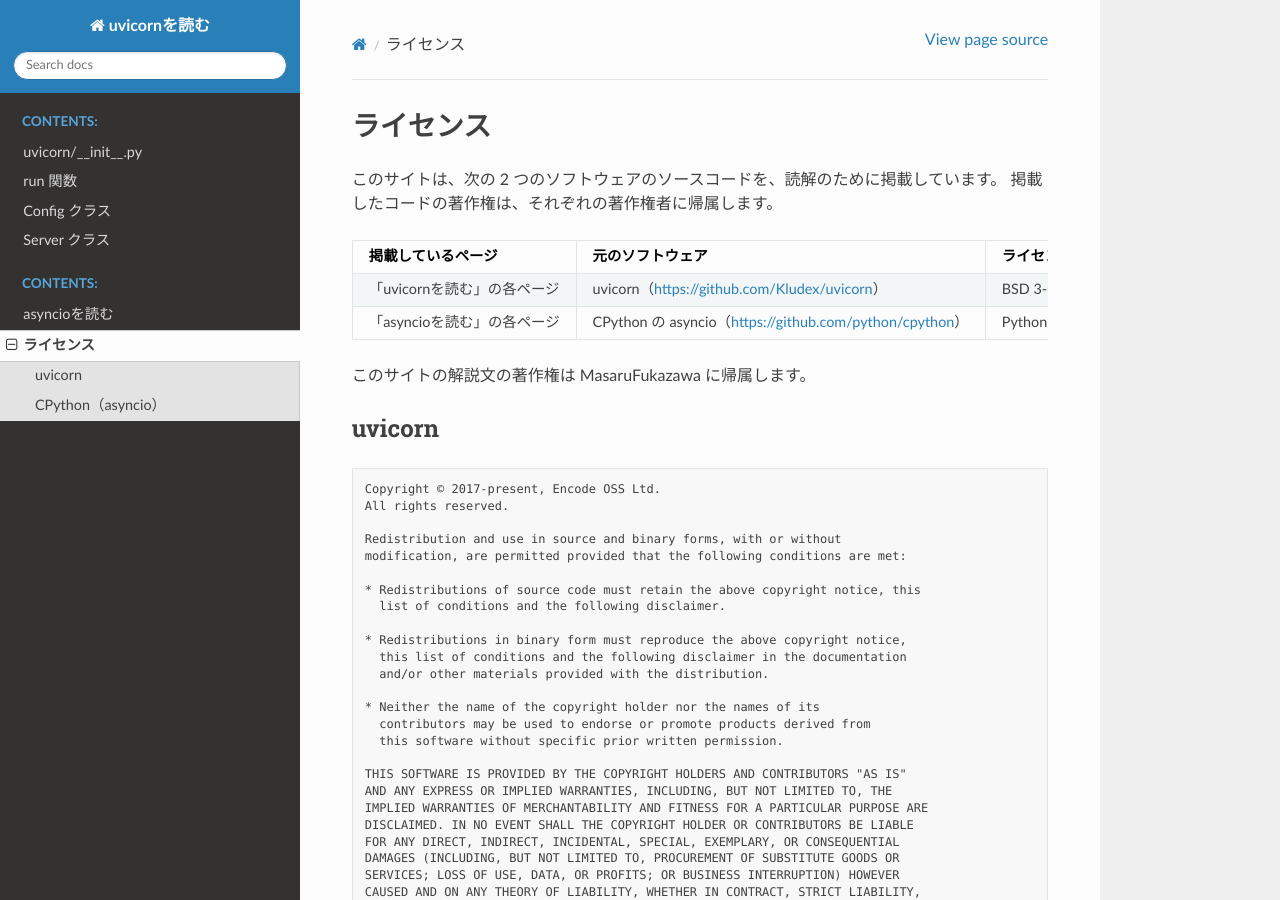
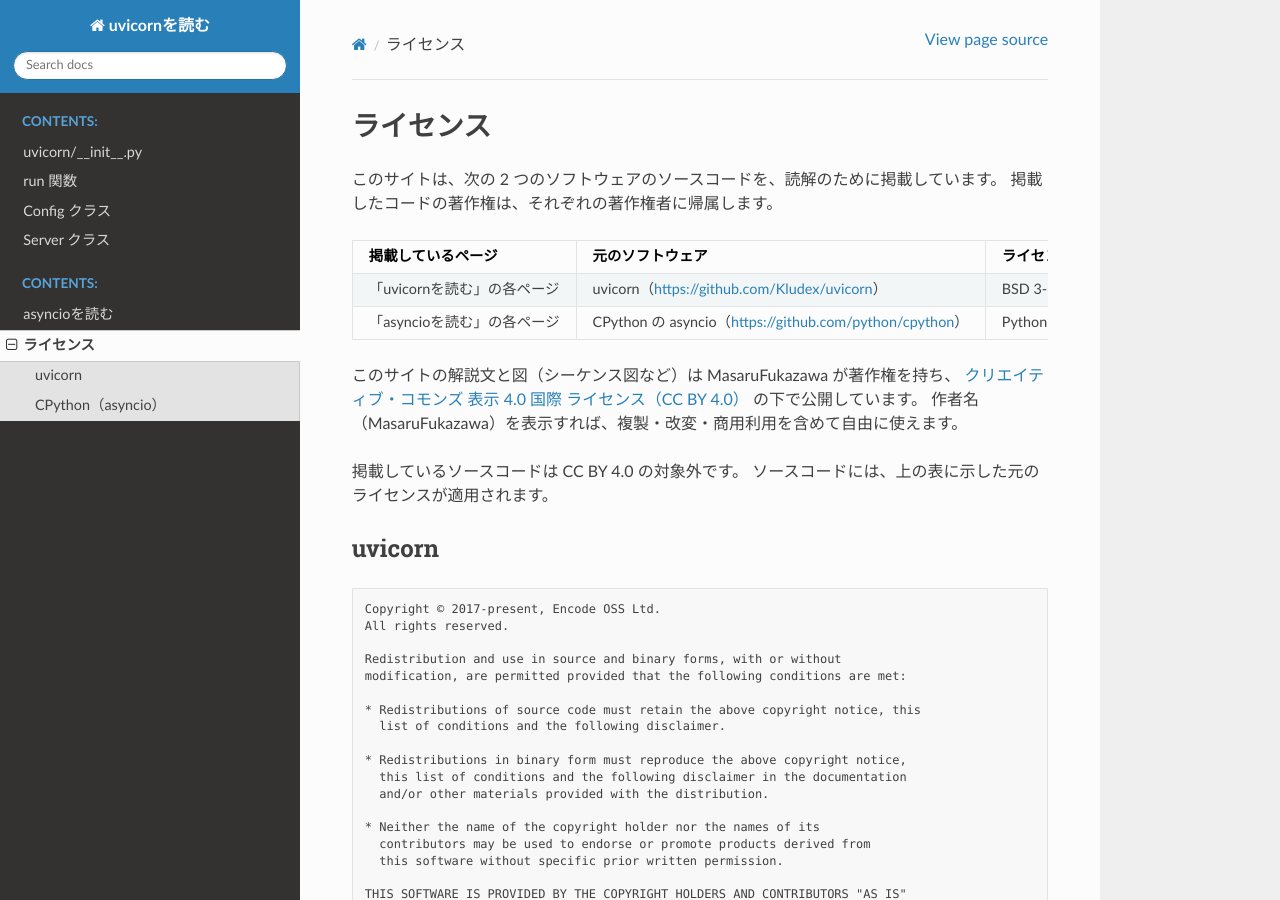
Before and after one commit to MasaruFukazawa/reading-uvicorn, a Sphinx documentation site: the page built from source/license.rst, in a window 1280 px wide and 900 px high. Built offline with Sphinx 7.4.7 and the Read the Docs theme 3.1.0, drawn with Linux system fonts in a browser that asks for light colours.

Commit message:
License explanatory text and diagrams under CC BY 4.0
Quoted source code stays under its original licenses.

Co-Authored-By: Claude Opus 5.5 (1M context) <noreply@anthropic.com>

```diff
--- a/source/license.rst
+++ b/source/license.rst
@@ -18,7 +18,13 @@
      - CPython の asyncio（https://github.com/python/cpython）
      - Python Software Foundation License Version 2
 
-このサイトの解説文の著作権は MasaruFukazawa に帰属します。
+このサイトの解説文と図（シーケンス図など）は MasaruFukazawa が著作権を持ち、
+`クリエイティブ・コモンズ 表示 4.0 国際 ライセンス（CC BY 4.0） <https://creativecommons.org/licenses/by/4.0/deed.ja>`_
+の下で公開しています。
+作者名（MasaruFukazawa）を表示すれば、複製・改変・商用利用を含めて自由に使えます。
+
+掲載しているソースコードは CC BY 4.0 の対象外です。
+ソースコードには、上の表に示した元のライセンスが適用されます。
 
 uvicorn
 ---------------------------
```
